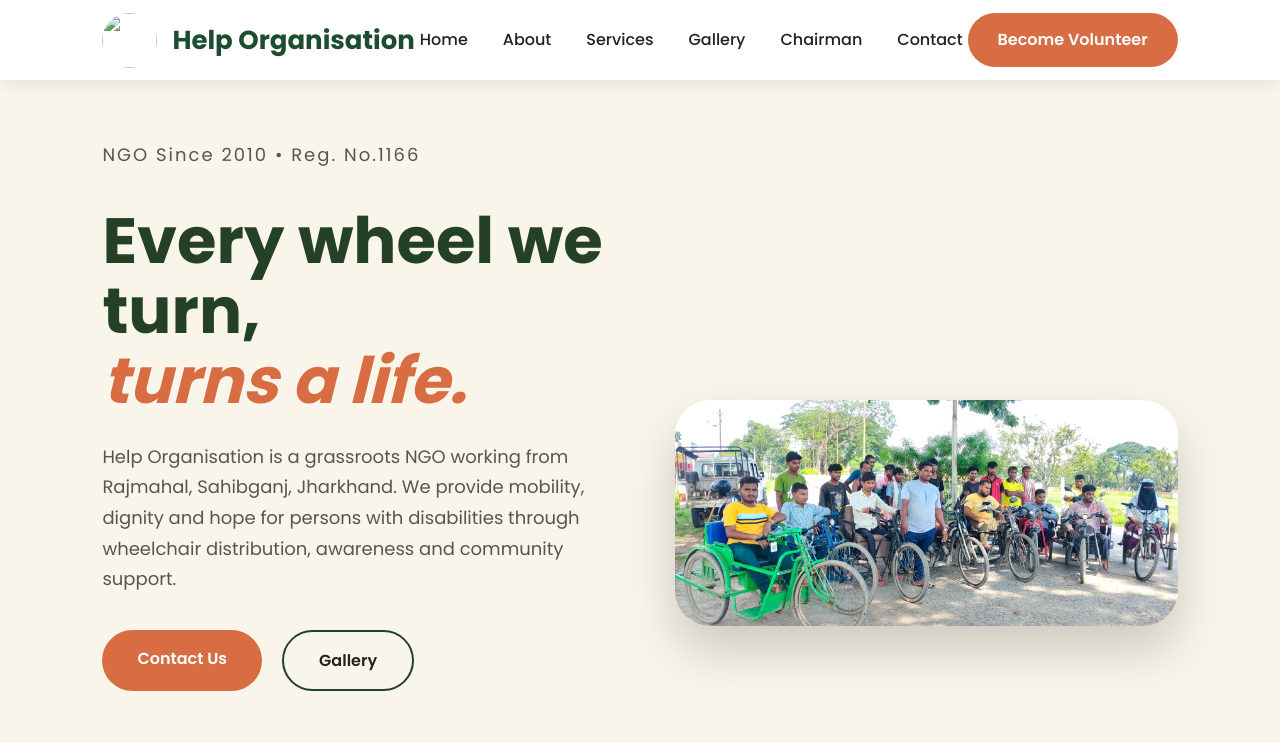
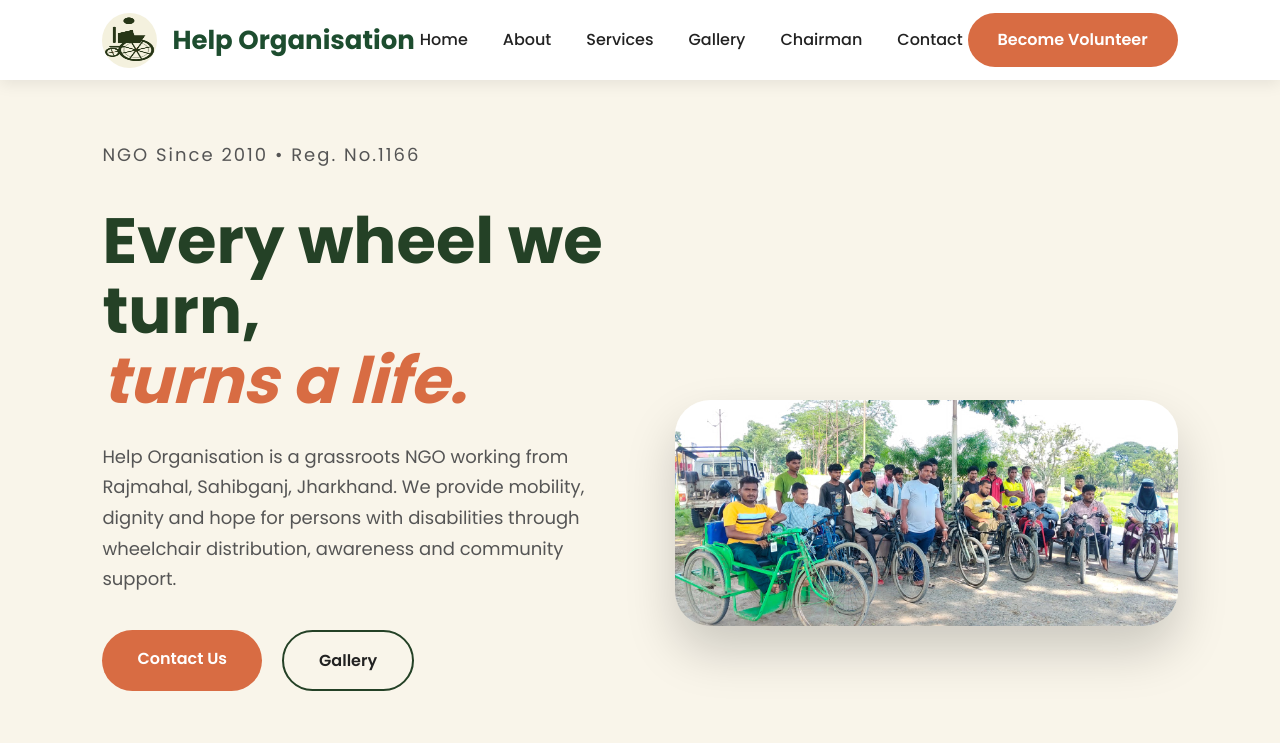
Before and after one commit to HelpOrganisation/Organisation-Help, a plain HTML site: page index.html in a window 1280 px wide. Shown: the top 743 px of the page. Drawn offline with Linux system fonts and the light colour scheme.

Commit message:
Fix HTML encoding issues in index.html

```diff
--- a/index.html
+++ b/index.html
@@ -23,7 +23,7 @@ href="https://cdnjs.cloudflare.com/ajax/libs/font-awesome/6.5.2/css/all.min.css"
 
 <div class="logo">
 
-<img src="logo.png">
+<img src="logo.jpg">
 
 <h2>Help <span>Organisation</span></h2>
 
```
